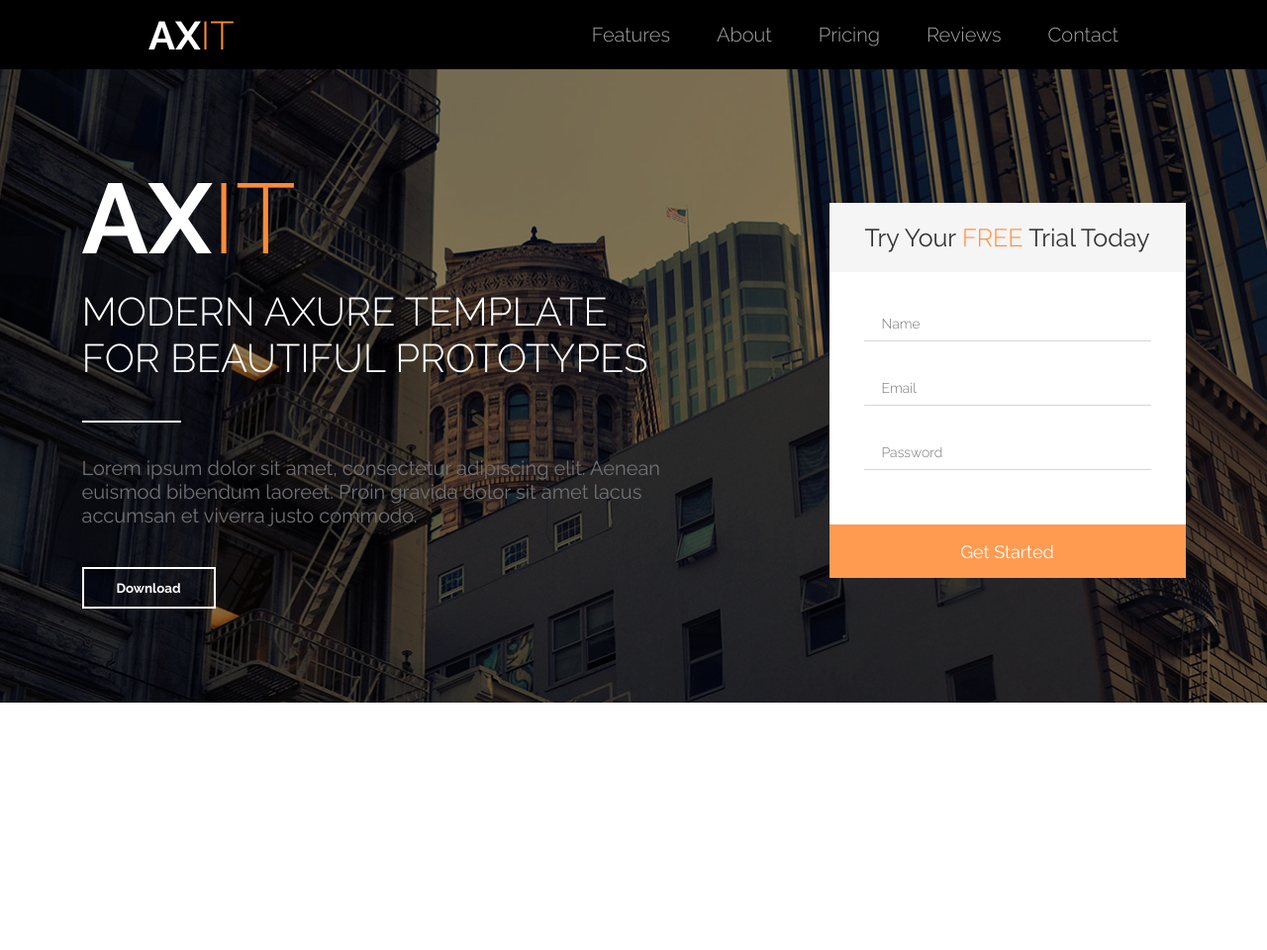
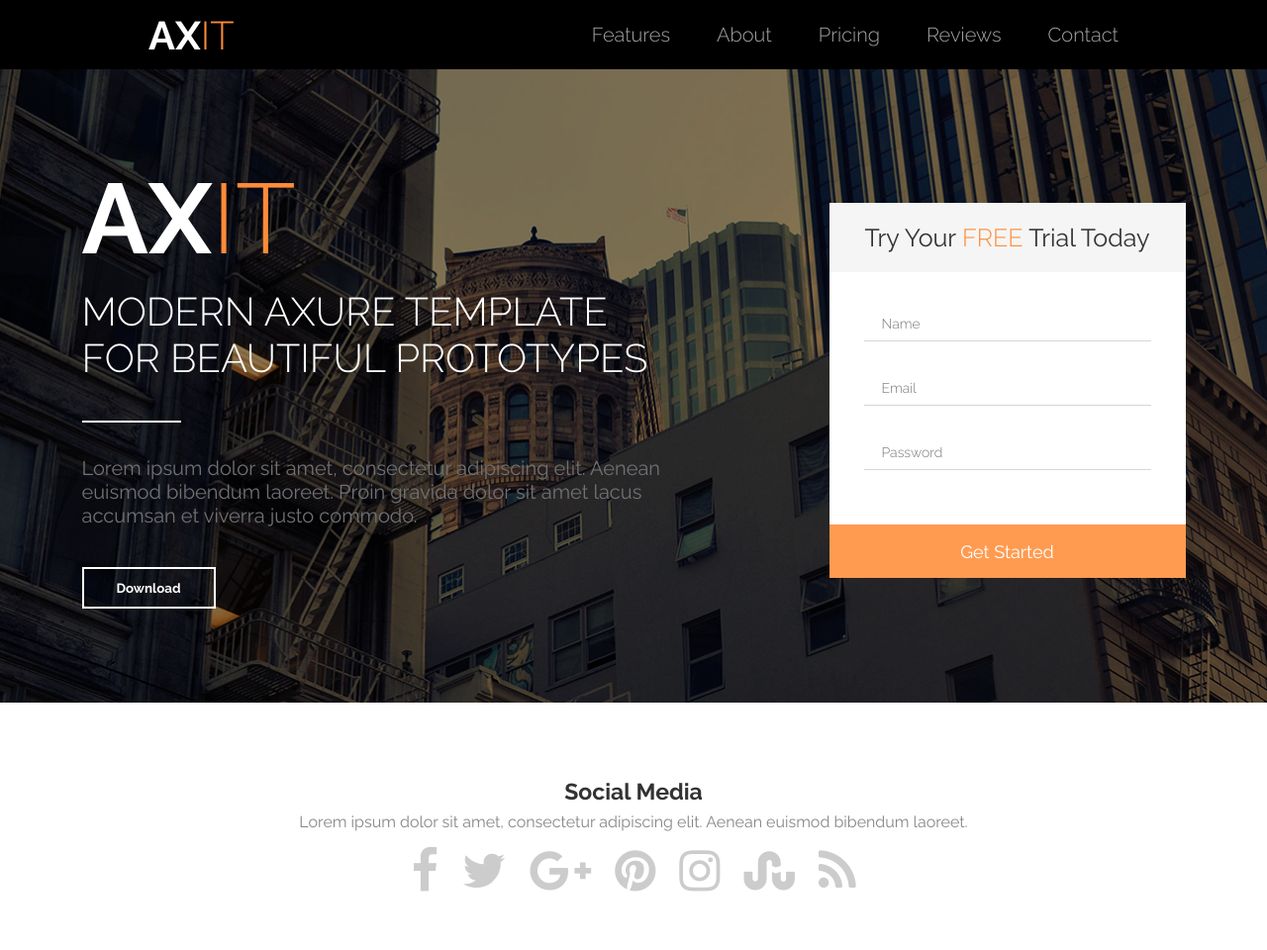
Before and after one commit to danieru0/axit, a website: page index.html in a window 1280 px wide. Shown: the whole page at 99% size. Before the commit the page ends 800 px from the top, so only its background shows below. Drawn offline with Linux system fonts and the light colour scheme.

Commit message:
added section brand bar

```diff
--- a/index.html
+++ b/index.html
@@ -48,6 +48,23 @@
             </form>
         </div>
     </header>
+    <section class="brand-bar">
+        <div class="brand-bar__wrapper">
+            <div class="brand-bar__text">
+                <h2>Social Media</h2>
+                <p>Lorem ipsum dolor sit amet, consectetur adipiscing elit. Aenean euismod bibendum laoreet.</p>
+            </div>
+            <div class="brand-bar__icons">
+                <a href=""><span class="fa fa-facebook fa-3x" aria-hidden="true"></span></a>
+                <a href=""><span class="fa fa-twitter fa-3x" aria-hidden="true"></span></a>
+                <a href=""><span class="fa fa-google-plus fa-3x" aria-hidden="true"></span></a>
+                <a href=""><span class="fa fa-pinterest fa-3x" aria-hidden="true"></span></a>
+                <a href=""><span class="fa fa-instagram fa-3x" aria-hidden="true"></span></a>
+                <a href=""><span class="fa fa-stumbleupon fa-3x" aria-hidden="true"></span></a>
+                <a href=""><span class="fa fa-rss fa-3x" aria-hidden="true"></span></a>
+            </div>
+        </div>
+    </section>
     <script src="js/main.js"></script>
 </body>
 </html>
--- a/scss/style.scss
+++ b/scss/style.scss
@@ -253,7 +253,7 @@ body {
     }
 }
 
-@media (max-width: 949px) {
+@media (max-width: 966px) {
     .header {
         height: 1100px;
         text-align: center;
@@ -274,3 +274,92 @@ body {
         height: 1200px;
     }
 }
+
+//-----------BRAND BAR-------------
+
+.brand-bar {
+    width: 100%;
+    height: 105px;
+    box-shadow: 1px 2px 2px #b7b7b7;
+    display: flex;
+    justify-content: center;
+    .brand-bar__wrapper {
+        width: 1430px;
+        padding-left: 100px;
+        padding-right: 100px;
+        display: flex;
+        justify-content: space-between;
+        align-items: center;
+        .brand-bar__text {
+            width: 408px;
+            h2 {
+                color: #333333;
+                font-family: Raleway;
+                font-size: 23px;
+                margin-bottom: -8px;
+            }
+            p {
+                color: #86878b;
+                font-family: Raleway;
+            }
+        }
+        .brand-bar__icons {
+            a {
+                transition: 0.3s;
+                color: #cccccc;
+                margin-left: 60px;
+                &:nth-child(1):hover {
+                    color: #3b5998;
+                }
+                &:nth-child(2):hover {
+                    color: #00aced;
+                }
+                &:nth-child(3):hover {
+                    color: #d34836;
+                }
+                &:nth-child(4):hover {
+                    color: #C92228;
+                }
+                &:nth-child(5):hover {
+                    color: #8a3ab9;
+                }
+                &:nth-child(6):hover {
+                    color: #eb4924;
+                }
+                &:nth-child(7):hover {
+                    color: #f26522;
+                }
+                &:focus {
+                    color: #ff8b38;
+                }
+            }
+        }
+    }
+}
+
+@media (max-width: 1374px) {
+    .brand-bar {
+        height: 250px;
+        .brand-bar__wrapper {
+            text-align: center;
+            flex-direction: column;
+            justify-content: center;
+            padding: 0;
+            .brand-bar__text {
+                width: 100%;
+            }
+            .brand-bar__icons {
+                width: 100%;
+                a {
+                    margin: 10px;
+                }
+            }
+        }
+    }
+}
+
+@media (max-width: 488px) {
+    .brand-bar {
+        height: 300px;
+    }
+}
```
Also changed, not shown: style.css.
